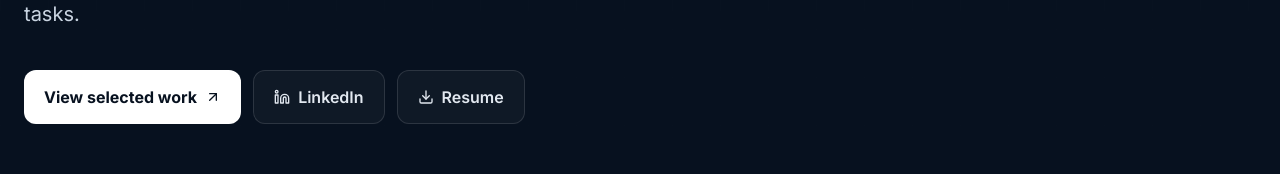
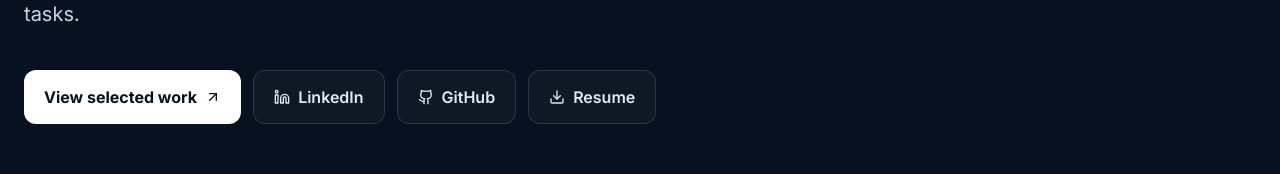
Before and after one commit to MohAdell/mohadell.github.io, a React (Vite) app: page / in a window 1280 px wide. Shown: the part 724-898 px from the top of the page. Built offline with nearby package versions, Linux system fonts and the light colour scheme.

Commit message:
Add GitHub identity link to portfolio

```diff
--- a/src/App.tsx
+++ b/src/App.tsx
@@ -1,10 +1,11 @@
 import { motion } from 'motion/react';
-import { ArrowUpRight, BarChart3, CheckCircle2, Code2, Database, Download, Linkedin, Mail, MessageCircle, Search, Settings2, Target, Workflow } from 'lucide-react';
+import { ArrowUpRight, BarChart3, CheckCircle2, Code2, Database, Download, Github, Linkedin, Mail, MessageCircle, Search, Settings2, Target, Workflow } from 'lucide-react';
 
 const CONTACT = {
   email: 'info.moadel@gmail.com',
   whatsapp: 'https://wa.me/971562988714',
   linkedin: 'https://www.linkedin.com/in/mohamedadel-seo/',
+  github: 'https://github.com/MohAdell',
   resume: '/resume.pdf',
 };
 
@@ -90,6 +91,7 @@ export default function App() {
               <div className="mt-10 flex flex-wrap gap-3">
                 <a href="#work" className="primary-button">View selected work <ArrowUpRight className="h-4 w-4" /></a>
                 <a href={CONTACT.linkedin} target="_blank" rel="noreferrer" className="secondary-button"><Linkedin className="h-4 w-4" /> LinkedIn</a>
+                <a href={CONTACT.github} target="_blank" rel="noreferrer" className="secondary-button"><Github className="h-4 w-4" /> GitHub</a>
                 <a href={CONTACT.resume} target="_blank" rel="noreferrer" className="secondary-button"><Download className="h-4 w-4" /> Resume</a>
               </div>
             </motion.div>
@@ -128,7 +130,7 @@ export default function App() {
           </div></div>
         </section>
 
-        <section id="contact" className="mx-auto max-w-7xl px-6 py-24 lg:py-32"><motion.div {...reveal} className="rounded-3xl border border-white/10 bg-gradient-to-br from-white/[0.06] to-emerald-300/[0.05] p-8 md:p-12"><div className="grid gap-10 lg:grid-cols-[1fr_auto] lg:items-end"><div><div className="section-eyebrow">Contact</div><h2 className="max-w-3xl font-display text-4xl font-semibold tracking-tight text-white md:text-5xl">Connect marketing execution with the systems behind it.</h2><p className="mt-5 max-w-2xl text-base leading-7 text-slate-300">Based in Abu Dhabi and open to relevant digital marketing, performance marketing, MarTech and automation opportunities.</p></div><div className="flex flex-wrap gap-3 lg:justify-end"><a href={'mailto:' + CONTACT.email} className="contact-button"><Mail className="h-4 w-4" />Email</a><a href={CONTACT.whatsapp} target="_blank" rel="noreferrer" className="contact-button"><MessageCircle className="h-4 w-4" />WhatsApp</a><a href={CONTACT.linkedin} target="_blank" rel="noreferrer" className="contact-button"><Linkedin className="h-4 w-4" />LinkedIn</a></div></div></motion.div></section>
+        <section id="contact" className="mx-auto max-w-7xl px-6 py-24 lg:py-32"><motion.div {...reveal} className="rounded-3xl border border-white/10 bg-gradient-to-br from-white/[0.06] to-emerald-300/[0.05] p-8 md:p-12"><div className="grid gap-10 lg:grid-cols-[1fr_auto] lg:items-end"><div><div className="section-eyebrow">Contact</div><h2 className="max-w-3xl font-display text-4xl font-semibold tracking-tight text-white md:text-5xl">Connect marketing execution with the systems behind it.</h2><p className="mt-5 max-w-2xl text-base leading-7 text-slate-300">Based in Abu Dhabi and open to relevant digital marketing, performance marketing, MarTech and automation opportunities.</p></div><div className="flex flex-wrap gap-3 lg:justify-end"><a href={'mailto:' + CONTACT.email} className="contact-button"><Mail className="h-4 w-4" />Email</a><a href={CONTACT.whatsapp} target="_blank" rel="noreferrer" className="contact-button"><MessageCircle className="h-4 w-4" />WhatsApp</a><a href={CONTACT.linkedin} target="_blank" rel="noreferrer" className="contact-button"><Linkedin className="h-4 w-4" />LinkedIn</a><a href={CONTACT.github} target="_blank" rel="noreferrer" className="contact-button"><Github className="h-4 w-4" />GitHub</a></div></div></motion.div></section>
       </main>
       <footer className="border-t border-white/8 py-8"><div className="mx-auto flex max-w-7xl flex-col gap-3 px-6 text-sm text-slate-500 sm:flex-row sm:items-center sm:justify-between"><span>© {new Date().getFullYear()} Mohamed Adel Attia</span><span>Digital Marketing · MarTech · CRM · SEO · Automation</span></div></footer>
     </div>
```
